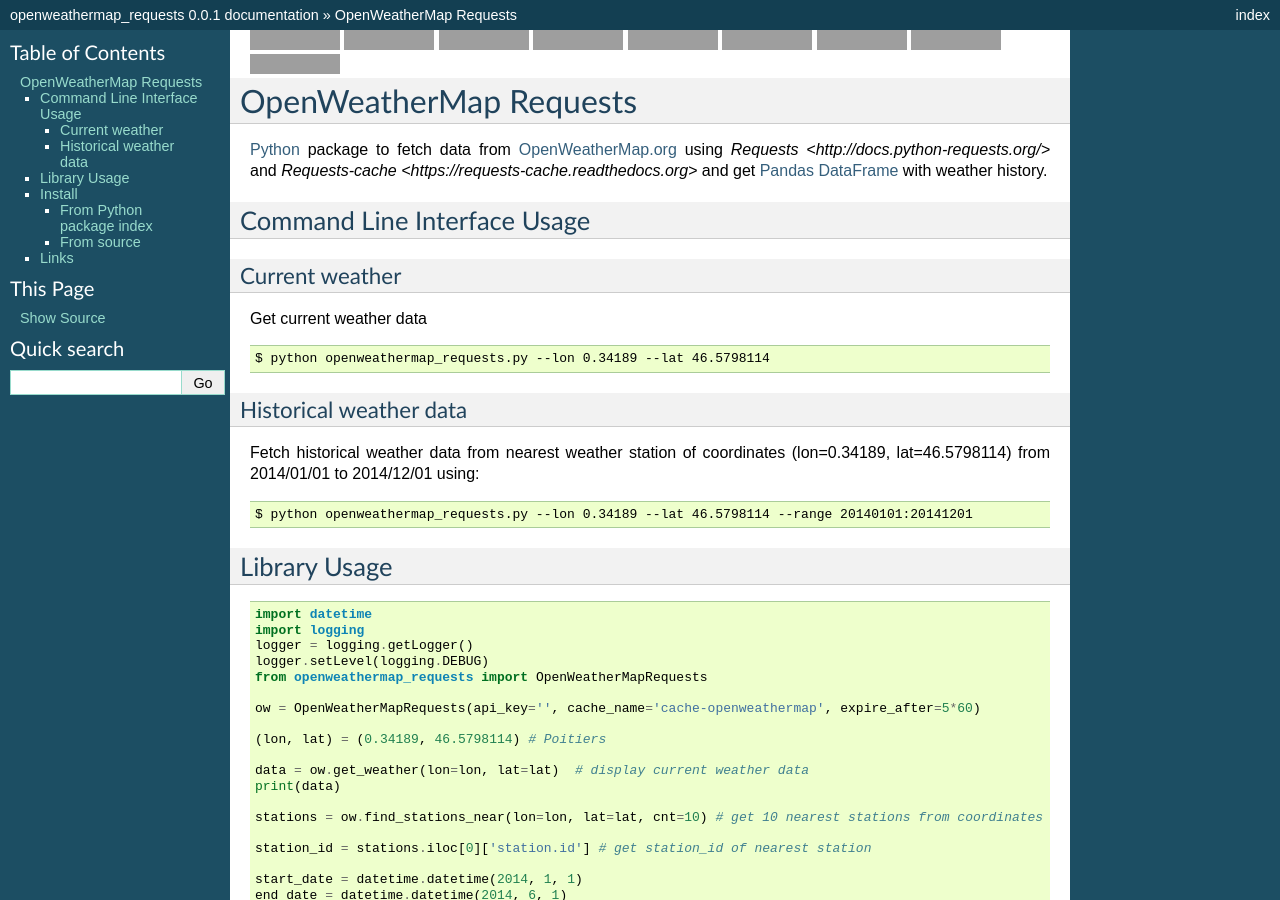
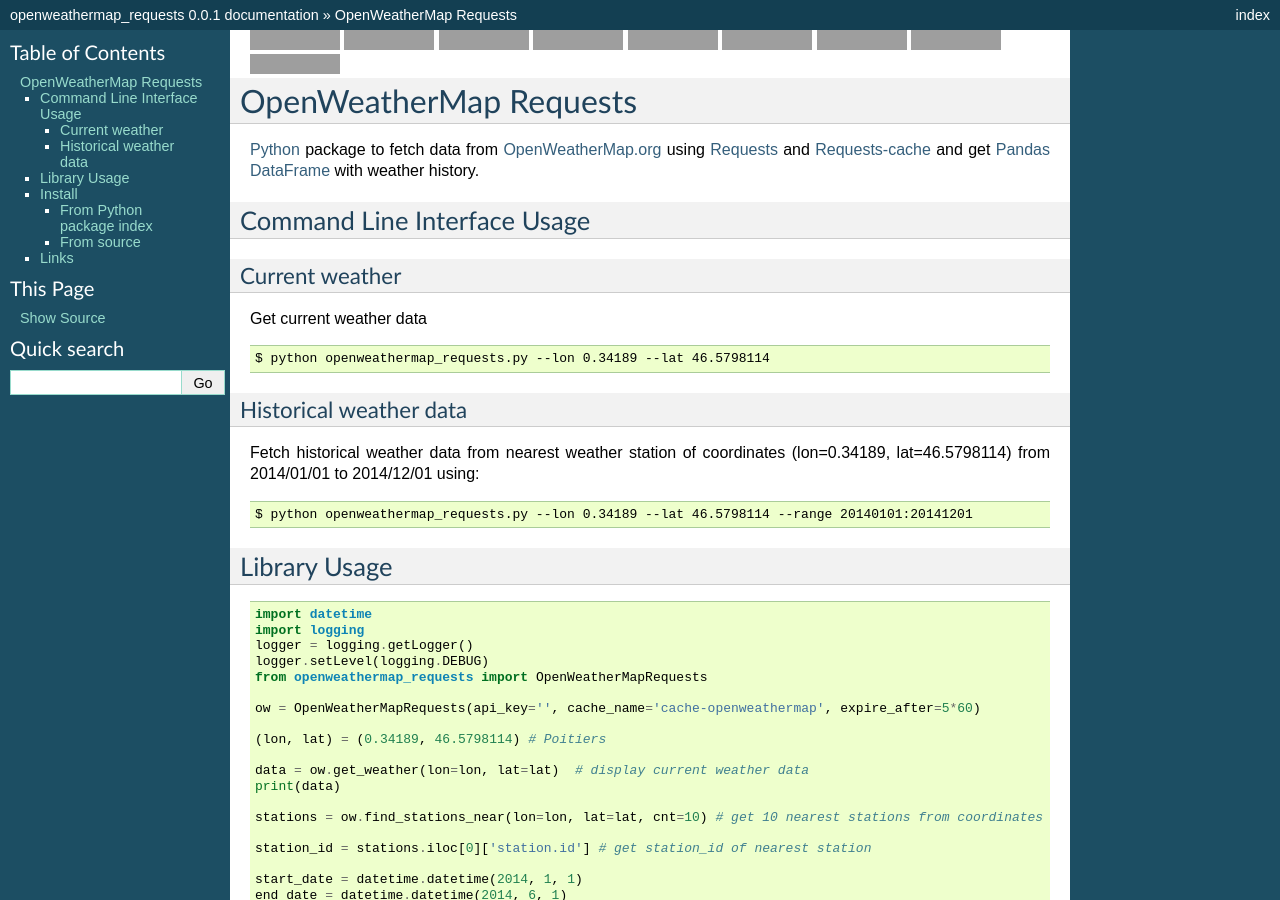
Before and after one commit to scls19fr/openweathermap_requests, a Sphinx documentation site: the page built from docs/source/index.rst, in a window 1280 px wide and 900 px high, cut to the strip 0-900 px from the top of the window. Built offline with Sphinx 7.4.7, drawn with Linux system fonts in a browser that asks for light colours; grey boxes are pictures that could not be loaded.

Commit message:
Fix requests and requests-cache URL to index.rst

```diff
--- a/docs/source/index.rst
+++ b/docs/source/index.rst
@@ -35,7 +35,7 @@
 =======================
 
 `Python <https://www.python.org/>`__ package to fetch data from `OpenWeatherMap.org <http://openweathermap.org/>`__
-using `Requests <http://docs.python-requests.org/>` and `Requests-cache <https://requests-cache.readthedocs.org>`
+using `Requests <http://docs.python-requests.org/>`__ and `Requests-cache <https://requests-cache.readthedocs.org>`__
 and get `Pandas DataFrame <http://pandas.pydata.org/>`__ with weather history.
 
 Command Line Interface Usage
```
